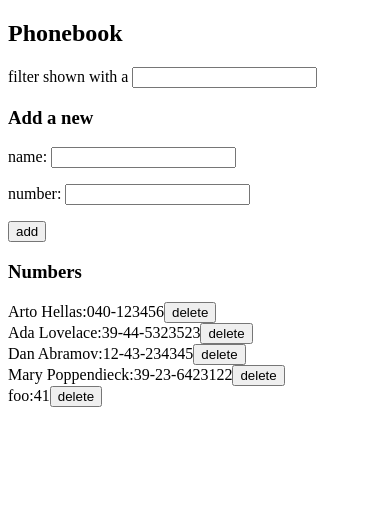
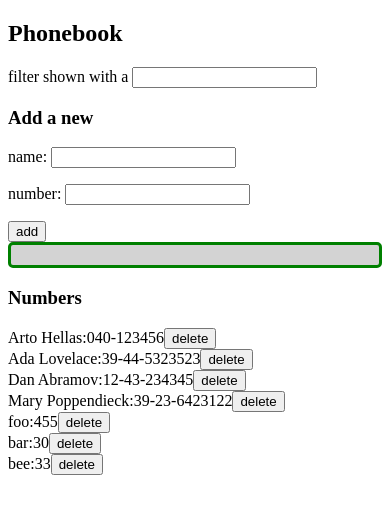
Before and after one commit to JoshuaOlubori/helsinki_full_stack, a React (Vite) app in the folder part1/phonebook/: page / in a window 390 px wide. Shown: the top 514 px of the page. Built offline with nearby package versions, Linux system fonts and the light colour scheme; data requests are answered from the project's data file.

Commit message:
phonebook step 11

```diff
--- a/part1/phonebook/db.json
+++ b/part1/phonebook/db.json
@@ -22,8 +22,18 @@
     },
     {
       "name": "foo",
-      "number": "41",
+      "number": "455",
       "id": "4595"
+    },
+    {
+      "id": "7e26",
+      "name": "bar",
+      "number": "30"
+    },
+    {
+      "name": "bee",
+      "number": "33",
+      "id": "ccd5"
     }
   ]
 }
--- a/part1/phonebook/src/App.jsx
+++ b/part1/phonebook/src/App.jsx
@@ -3,6 +3,7 @@ import Filter from "./components/Filter";
 import PersonForm from "./components/PersonForm";
 import Persons from "./components/Persons";
 import contacts from "./services/contacts";
+import Notification from "./components/Notification";
 
 const App = () => {
   const [newName, setNewName] = useState("");
@@ -12,7 +13,7 @@ const App = () => {
   const filteredPersons = PersonsData.filter((person) =>
     person.name.toLowerCase().includes(newSearch.toLowerCase())
   );
-
+  const[ notificationMessage, setNotificationMessage] = useState("");
 
   // on submit:
   // send newObj to jsonserver
@@ -34,14 +35,13 @@ const App = () => {
       alert(`${newObj.name} is already added to phonebook, replace the old number
         with a new one?`);
       contacts.update(matchingObjs[0].id, newObj).then(
-          updatedContact =>{
-            console.log(updatedContact.name, "has been updated")
-            const g =  PersonsData.find(person=> person.id === matchingObjs[0].id )
-
-            console.log("g is ",g);
-            SetPersonsData(PersonsData.map(p => p.id === matchingObjs[0].id ? updatedContact: p))
+        updatedContact => {
+          console.log(updatedContact.name, "has been updated");
+          SetPersonsData(PersonsData.map(p => p.id === matchingObjs[0].id ? updatedContact : p))
           setNewName("");
           setNewNumber("");
+          setNotificationMessage(`${updatedContact.name} is updated`)
+          setTimeout(()=>{ setNotificationMessage(null)},2000)
         }
       )
     } else {
@@ -51,6 +51,8 @@ const App = () => {
           SetPersonsData(PersonsData.concat(newContact));
           setNewName("");
           setNewNumber("");
+          setNotificationMessage(`Added ${newContact.name}`)
+          setTimeout(()=>{ setNotificationMessage(null)},2000)
         }
       )
 
@@ -58,12 +60,12 @@ const App = () => {
     }
   };
 
-  const handleDelete = (id) =>{
+  const handleDelete = (id) => {
     console.log("DELETING CONTACT...");
     const deletedPersonName = PersonsData.find(person => person.id === id).name
     const confirmDeletion = window.confirm(`Are you sure you wanna delete ${deletedPersonName}`)
 
-if (confirmDeletion){
+    if (confirmDeletion) {
       contacts.deleteContact(id).then(
         deletedContact => {
           console.log(deletedContact.name, " is deleted");
@@ -71,7 +73,7 @@ if (confirmDeletion){
           SetPersonsData(updatedContactAfterDelete)
         }
       )
-} else{
+    } else {
       console.log(deletedPersonName, " was not deleted")
     }
 
@@ -79,7 +81,7 @@ if (confirmDeletion){
   useEffect(() => {
     console.log("Effect started");
     contacts.getAll().then(
-      initialContacts =>{
+      initialContacts => {
         console.log("INITIAL CONTACT", initialContacts);
         SetPersonsData(initialContacts);
       }
@@ -99,8 +101,9 @@ if (confirmDeletion){
         newName={newName}
         newNumber={newNumber}
       />
+      <Notification message={notificationMessage} />
       <h3>Numbers</h3>
-      <Persons filteredPersons={filteredPersons} handleDelete={handleDelete}/>
+      <Persons filteredPersons={filteredPersons} handleDelete={handleDelete} />
     </div>
   );
 };
--- /dev/null
+++ b/part1/phonebook/src/components/Notification.jsx
@@ -0,0 +1,21 @@
+export default Notification = ({ message }) => {
+const styles = {
+  color: "green",
+  background: "lightgrey",
+  fontSize: 20,
+  borderStyle: "solid",
+  borderRadius: 5,
+  padding: 10,
+  marginBottom: 10
+}
+
+    if (message === null) {
+      return null
+    }
+
+    return (
+      <div style={styles}>
+        {message}
+      </div>
+    )
+  }
```
Lines whose indentation alone changed are shown as unchanged.
